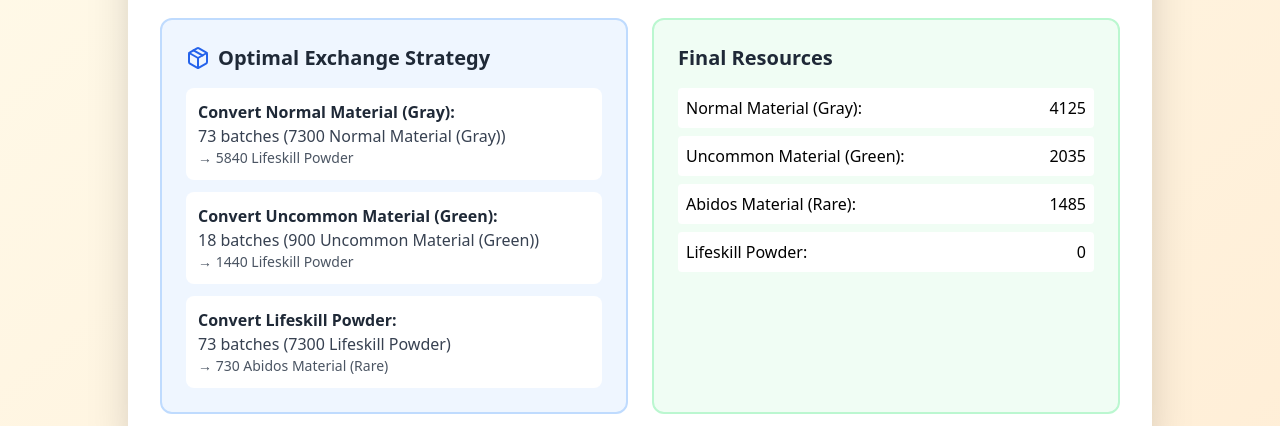
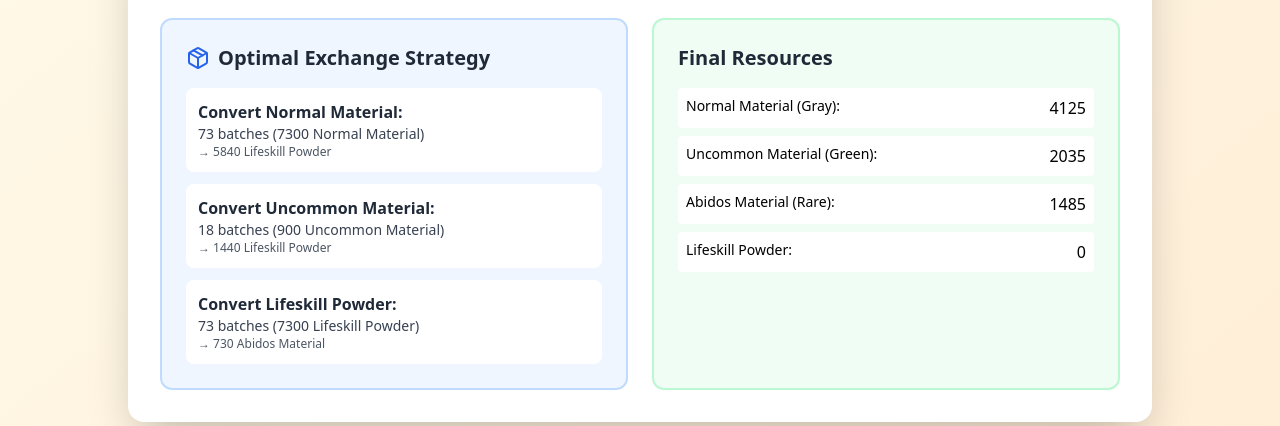
Before and after one commit to neeye0n/flux, a plain HTML site: page loa/abidos_calc/timber/index.html in a window 1280 px wide. Shown: the part 374-800 px from the top of the page. Drawn offline with nearby package versions, Linux system fonts and the light colour scheme.

Commit message:
updated text sizes

```diff
--- a/loa/abidos_calc/timber/index.html
+++ b/loa/abidos_calc/timber/index.html
@@ -139,31 +139,31 @@
             </div>
             ${best.tb > 0 ? `
               <div class="mb-3 p-3 bg-white rounded-lg">
-                <p class="font-semibold text-gray-800">Convert Normal Material (Gray):</p>
-                <p class="text-gray-700">${best.tb} batches (${best.tb * 100} Normal Material (Gray))</p>
-                <p class="text-sm text-gray-600">→ ${best.tb * 80} Lifeskill Powder</p>
+                <p class="font-semibold text-gray-800">Convert Normal Material:</p>
+                <p class="text-sm text-gray-700">${best.tb} batches (${best.tb * 100} Normal Material)</p>
+                <p class="text-xs text-gray-600">→ ${best.tb * 80} Lifeskill Powder</p>
               </div>` : ''}
             ${best.ttb > 0 ? `
               <div class="mb-3 p-3 bg-white rounded-lg">
-                <p class="font-semibold text-gray-800">Convert Uncommon Material (Green):</p>
-                <p class="text-gray-700">${best.ttb} batches (${best.ttb * 50} Uncommon Material (Green))</p>
-                <p class="text-sm text-gray-600">→ ${best.ttb * 80} Lifeskill Powder</p>
+                <p class="font-semibold text-gray-800">Convert Uncommon Material:</p>
+                <p class="text-sm text-gray-700">${best.ttb} batches (${best.ttb * 50} Uncommon Material)</p>
+                <p class="text-xs text-gray-600">→ ${best.ttb * 80} Lifeskill Powder</p>
               </div>` : ''}
             ${best.abidosBatches > 0 ? `
               <div class="p-3 bg-white rounded-lg">
                 <p class="font-semibold text-gray-800">Convert Lifeskill Powder:</p>
-                <p class="text-gray-700">${best.abidosBatches} batches (${best.abidosBatches * 100} Lifeskill Powder)</p>
-                <p class="text-sm text-gray-600">→ ${best.abidosGained} Abidos Material (Rare)</p>
+                <p class="text-sm text-gray-700">${best.abidosBatches} batches (${best.abidosBatches * 100} Lifeskill Powder)</p>
+                <p class="text-xs text-gray-600">→ ${best.abidosGained} Abidos Material</p>
               </div>` : ''}
           </div>
 
           <div class="bg-green-50 rounded-xl p-6 border-2 border-green-200">
             <h3 class="text-xl font-bold text-gray-800 mb-4">Final Resources</h3>
             <div class="space-y-2">
-              <div class="flex justify-between p-2 bg-white rounded"><span>Normal Material (Gray):</span><span>${best.remNormal}</span></div>
-              <div class="flex justify-between p-2 bg-white rounded"><span>Uncommon Material (Green):</span><span>${best.remUncommon}</span></div>
-              <div class="flex justify-between p-2 bg-white rounded"><span>Abidos Material (Rare):</span><span>${best.totalAbidos}</span></div>
-              <div class="flex justify-between p-2 bg-white rounded"><span>Lifeskill Powder:</span><span>${best.remPowders}</span></div>
+              <div class="flex justify-between p-2 bg-white rounded"><span class="text-sm">Normal Material (Gray):</span><span>${best.remNormal}</span></div>
+              <div class="flex justify-between p-2 bg-white rounded"><span class="text-sm">Uncommon Material (Green):</span><span>${best.remUncommon}</span></div>
+              <div class="flex justify-between p-2 bg-white rounded"><span class="text-sm">Abidos Material (Rare):</span><span>${best.totalAbidos}</span></div>
+              <div class="flex justify-between p-2 bg-white rounded"><span class="text-sm">Lifeskill Powder:</span><span>${best.remPowders}</span></div>
             </div>
           </div>
         </div>`;
```
